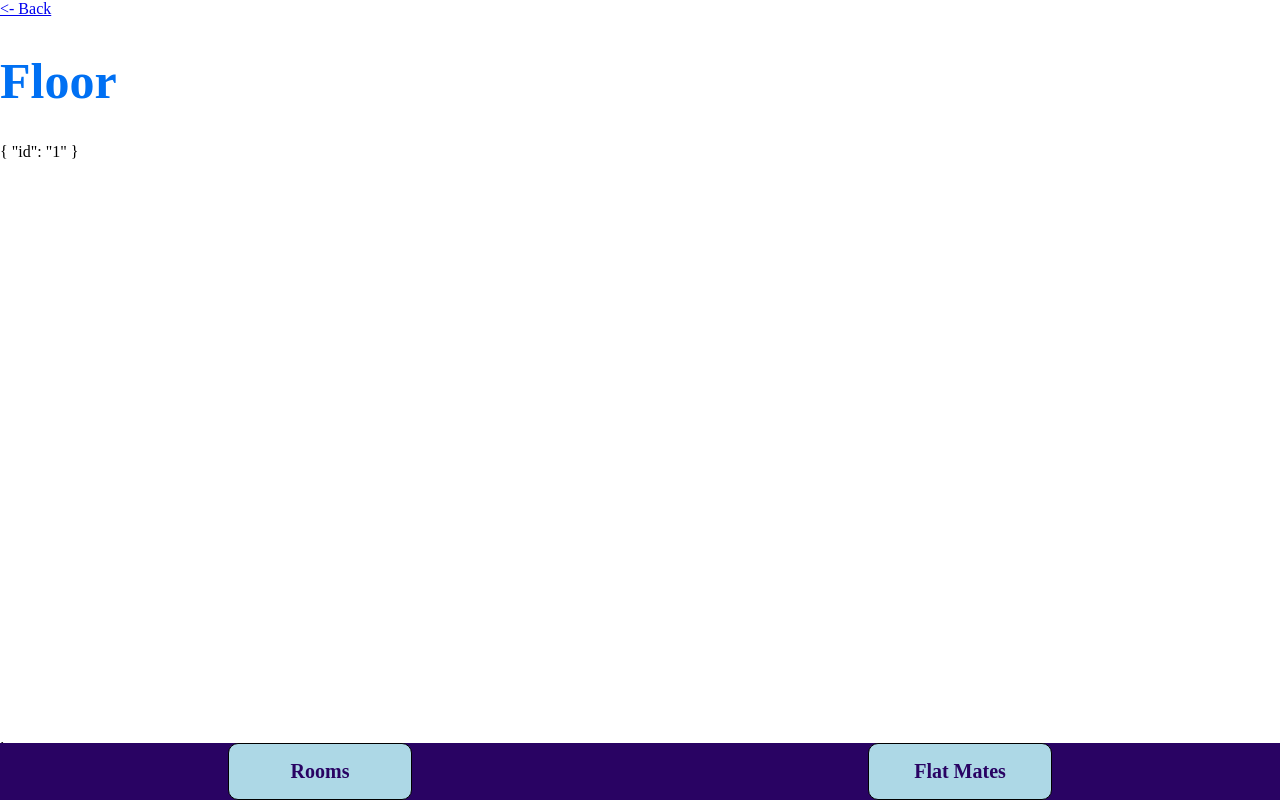
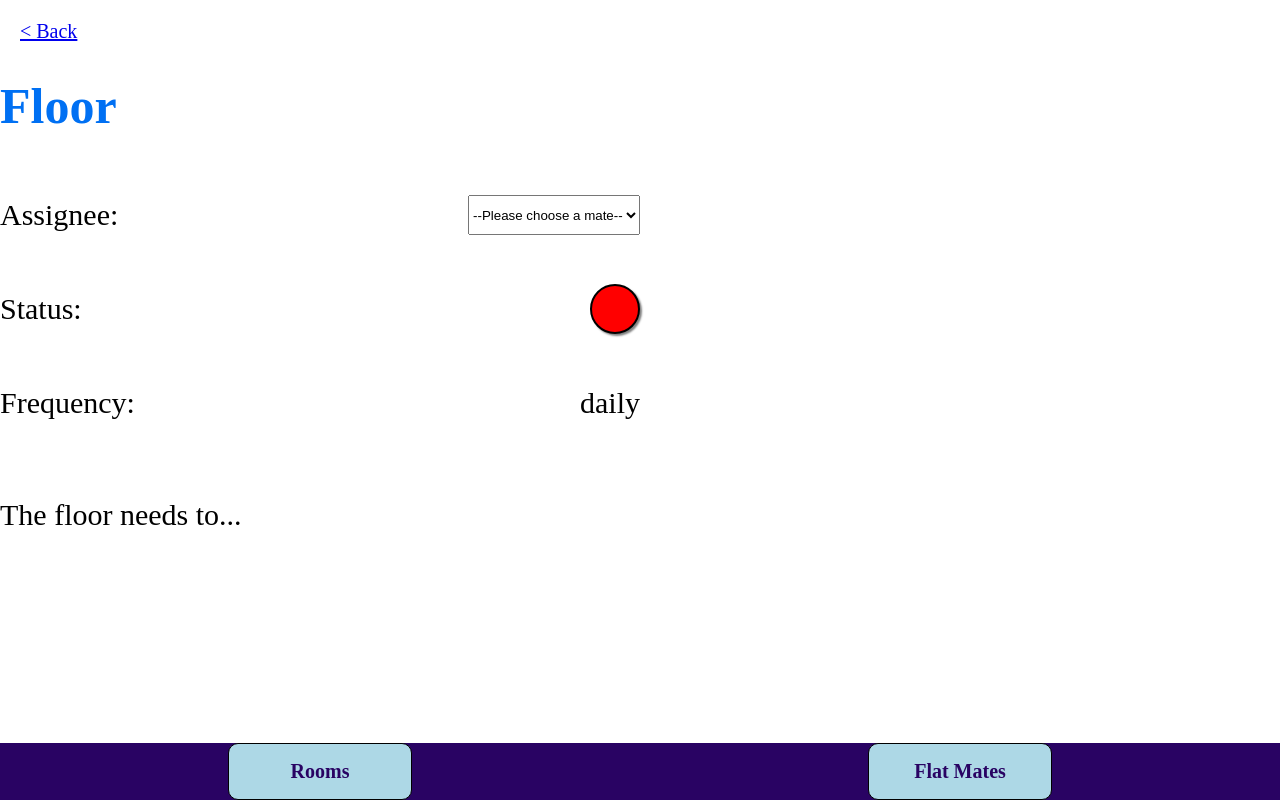
Before and after one commit to Chaosfuchs/happy-cleaning, a Next.js app: page /rooms/1 in a window 1280 px wide. Built offline with nearby package versions, Linux system fonts and the light colour scheme.

Commit message:
Add room detailpage

```diff
--- a/hooks/useStore.js
+++ b/hooks/useStore.js
@@ -3,9 +3,30 @@ import create from 'zustand';
 const useStore = create((set, get) => {
   return {
     rooms: [
-      { id: '0', name: 'Kitchen', isChecked: false, mate: null },
-      { id: '1', name: 'Floor', isChecked: false, mate: null },
-      { id: '2', name: 'Bathroom', isChecked: true, mate: null },
+      {
+        id: '0',
+        name: 'Kitchen',
+        isChecked: true,
+        mate: null,
+        details: 'The kitchen needs to clean...',
+        frequency: 'weekly',
+      },
+      {
+        id: '1',
+        name: 'Floor',
+        isChecked: false,
+        mate: null,
+        details: 'The floor needs to...',
+        frequency: 'daily',
+      },
+      {
+        id: '2',
+        name: 'Bathroom',
+        isChecked: true,
+        mate: null,
+        details: 'The bathroom needs to clean...',
+        frequency: 'monthly',
+      },
     ],
     mates: [
       { id: '0', name: 'Anna', image: null, todos: [], showMe: false },
--- a/pages/rooms/[id].js
+++ b/pages/rooms/[id].js
@@ -1,4 +1,5 @@
 import Navbar from '../../components/navbar';
+import styled, { css } from 'styled-components';
 import { Title } from '../../components/header';
 import useStore from '../../hooks/useStore';
 import { useRouter } from 'next/router';
@@ -11,23 +12,83 @@ export default function Room() {
 
   const [room, setRoom] = useState(null);
   const rooms = useStore(state => state.rooms);
+  const toggleButton = useStore(state => state.toggleButton);
 
   useEffect(() => {
     setRoom(rooms.find(room_ => room_.id === id));
   }, [setRoom, rooms, id]);
 
   return (
-    <>
+    <StyledRoomContainer>
       {room && (
         <div>
-          <Link passHref href="/">
-            {'<- Back'}
-          </Link>
+          <StyledLink>
+            <Link passHref href="/">
+              {'< Back'}
+            </Link>
+          </StyledLink>
           <Title>{room.name}</Title>
-          {JSON.stringify(query, null, 2)}
+          <StyledDiv>
+            <p>Assignee:</p>
+            <select>
+              <option value="">--Please choose a mate--</option>
+              <option value="mate1">Anna</option>
+              <option value="mate2">Marvin</option>
+              <option value="mate3">Kerstin</option>
+            </select>
+          </StyledDiv>
+          <StyledDiv>
+            <p>Status:</p>
+            <button isChecked></button>
+          </StyledDiv>
+          <StyledDiv>
+            <p>Frequency:</p>
+            <p>{room.frequency}</p>
+          </StyledDiv>
+          <br />
+          <StyledText>{room.details}</StyledText>
         </div>
       )}
-      ;<Navbar></Navbar>
-    </>
+      <Navbar></Navbar>
+    </StyledRoomContainer>
   );
 }
+
+const StyledRoomContainer = styled.div`
+  display: grid;
+  grid-template-columns: 1fr 1fr;
+`;
+
+const StyledDiv = styled.div`
+  display: flex;
+  flex-direction: row;
+  justify-content: space-between;
+  align-items: center;
+  gap: 30px;
+
+  p {
+    font-size: 30px;
+  }
+
+  select {
+    height: 40px;
+  }
+
+  button {
+    height: 50px;
+    width: 50px;
+    border-radius: 999px;
+    border: 2px solid black;
+    box-shadow: 2px 2px 2px grey;
+    background-color: ${({ isChecked }) => (isChecked ? 'lightgreen' : 'red')};
+  }
+`;
+
+const StyledText = styled.p`
+  font-size: 30px;
+`;
+
+const StyledLink = styled.div`
+  font-size: 20px;
+  margin: 20px;
+`;
```
